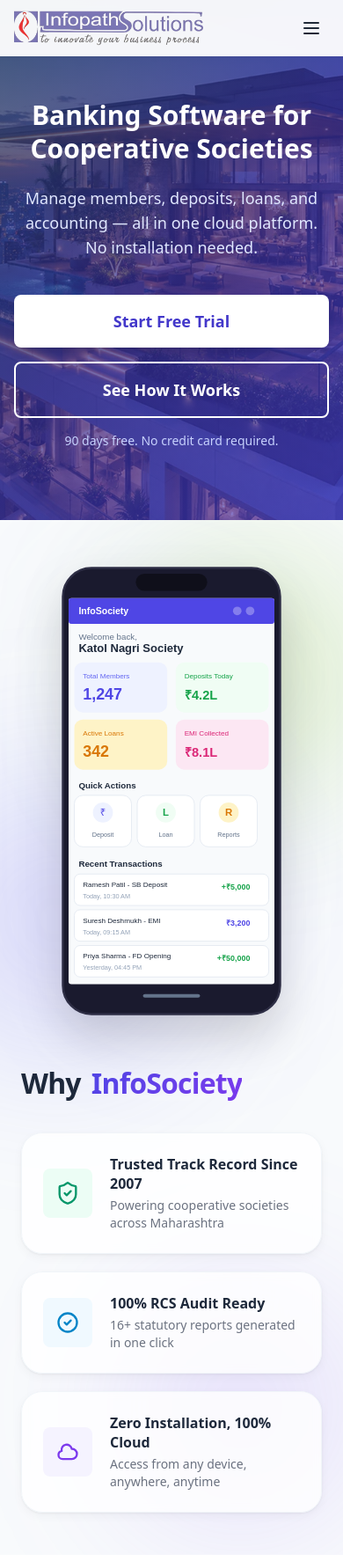
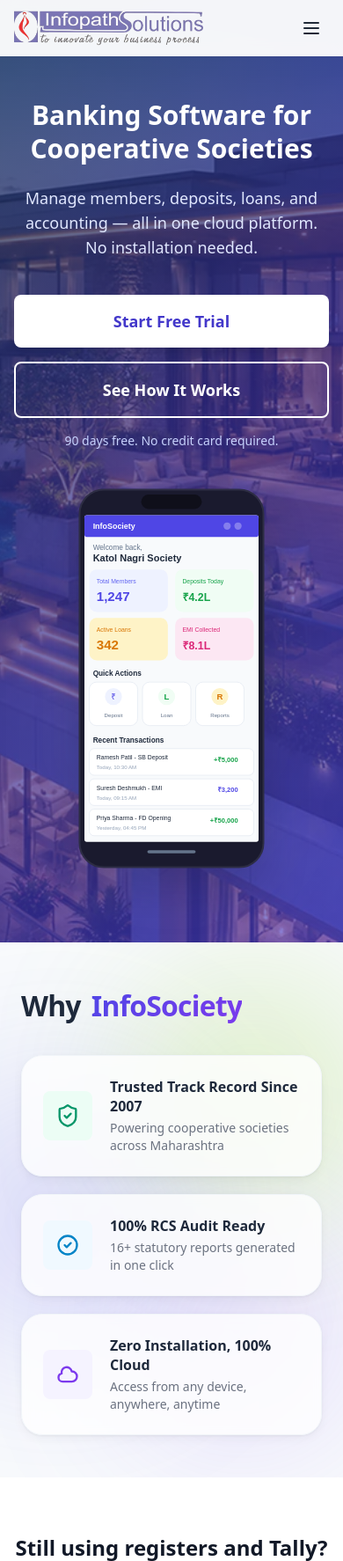
Before and after one commit to Shashwat-Manglam-Jain/Infopathsoftwares-societymangement, a Django app: template templates/landing.html in a window 390 px wide. Shown: the top 1774 px of the page at 88% size. Run offline with Django 5.2, Linux system fonts and the light colour scheme; the template is opened without the code that fills it, so the values that code supplies are empty; some libraries are stand-ins or nearby versions.

Commit message:
fix: phone mockup in hero section with explicit SVG dimensions
Move phone mockup from "Why InfoSociety" section into the hero
for immediate visibility. Add width/height to SVG to prevent
zero-size rendering in some browsers. Hero now uses split layout
with text left and phone right on desktop.

Co-Authored-By: Claude Opus 4.6 <noreply@anthropic.com>

```diff
--- a/templates/landing.html
+++ b/templates/landing.html
@@ -90,14 +90,16 @@
      HERO — Main banner with headline, subtitle, CTAs
      ════════════════════════════════════════════════════════════════ -->
 <section class="hero-bg pt-28 pb-20 md:pt-36 md:pb-28">
-    <div class="max-w-7xl mx-auto px-4 sm:px-6 lg:px-8 text-center">
+    <div class="max-w-7xl mx-auto px-4 sm:px-6 lg:px-8">
+        <div class="flex flex-col items-center gap-10 lg:flex-row lg:gap-16">
+            <div class="text-center lg:text-left lg:flex-1">
                 <h1 class="text-3xl sm:text-4xl md:text-5xl lg:text-6xl font-extrabold text-white leading-tight">
                     Banking Software for<br>Cooperative Societies
                 </h1>
-        <p class="mt-6 text-lg sm:text-xl text-indigo-100 max-w-3xl mx-auto">
+                <p class="mt-6 text-lg sm:text-xl text-indigo-100 max-w-3xl">
                     Manage members, deposits, loans, and accounting — all in one cloud platform. No installation needed.
                 </p>
-        <div class="mt-10 flex flex-col sm:flex-row justify-center gap-4">
+                <div class="mt-10 flex flex-col sm:flex-row justify-center lg:justify-start gap-4">
                     <a href="/signup/" class="bg-white text-indigo-700 px-8 py-4 rounded-lg text-lg font-bold hover:bg-indigo-50 transition shadow-lg">
                         Start Free Trial
                     </a>
@@ -107,11 +109,19 @@
                 </div>
                 <p class="mt-4 text-indigo-200 text-sm">90 days free. No credit card required.</p>
             </div>
+            <div class="relative flex shrink-0 justify-center">
+                <div class="absolute -inset-6 rounded-full bg-white/5 blur-3xl"></div>
+                <img src="{% static 'img/phone_mockup.svg' %}"
+                     alt="InfoSociety dashboard on mobile"
+                     width="320" height="640"
+                     class="relative z-10 w-full max-w-[220px] drop-shadow-2xl sm:max-w-[260px] md:max-w-[280px]">
+            </div>
+        </div>
+    </div>
 </section>
 
 <!-- ════════════════════════════════════════════════════════════════
-     WHY INFOSOCIETY — Phone mockup + 3 key selling points
-     Inspired by ADDA.io layout: phone on left, benefit cards right
+     WHY INFOSOCIETY — 3 key selling points
      ════════════════════════════════════════════════════════════════ -->
 <section class="relative overflow-hidden bg-surface py-12 md:py-[70px] lg:py-20">
     <!-- Decorative blurred blobs for depth -->
@@ -122,16 +132,7 @@
     </div>
 
     <div class="relative z-10 mx-auto w-full max-w-7xl px-6 lg:px-10">
-        <div class="flex flex-col items-center gap-12 lg:flex-row lg:items-center lg:justify-center lg:gap-20">
-
-            <!-- Phone mockup with dashboard preview -->
-            <div class="relative flex shrink-0 justify-center">
-                <div class="absolute -inset-6 rounded-full bg-indigo-500/5 blur-3xl"></div>
-                <img src="{% static 'img/phone_mockup.svg' %}"
-                     alt="InfoSociety dashboard on mobile — society banking at your fingertips"
-                     class="relative z-10 w-full max-w-[260px] drop-shadow-2xl transition-transform duration-700 hover:scale-[1.02] md:max-w-[300px] lg:max-w-[340px]"
-                     loading="lazy" decoding="async">
-            </div>
+        <div class="flex flex-col items-center">
 
             <!-- Benefit cards — why choose InfoSociety -->
             <div class="flex w-full max-w-[540px] flex-col">
```
Also changed, not shown: static/img/phone_mockup.svg. Lines whose indentation alone changed are shown as unchanged.
